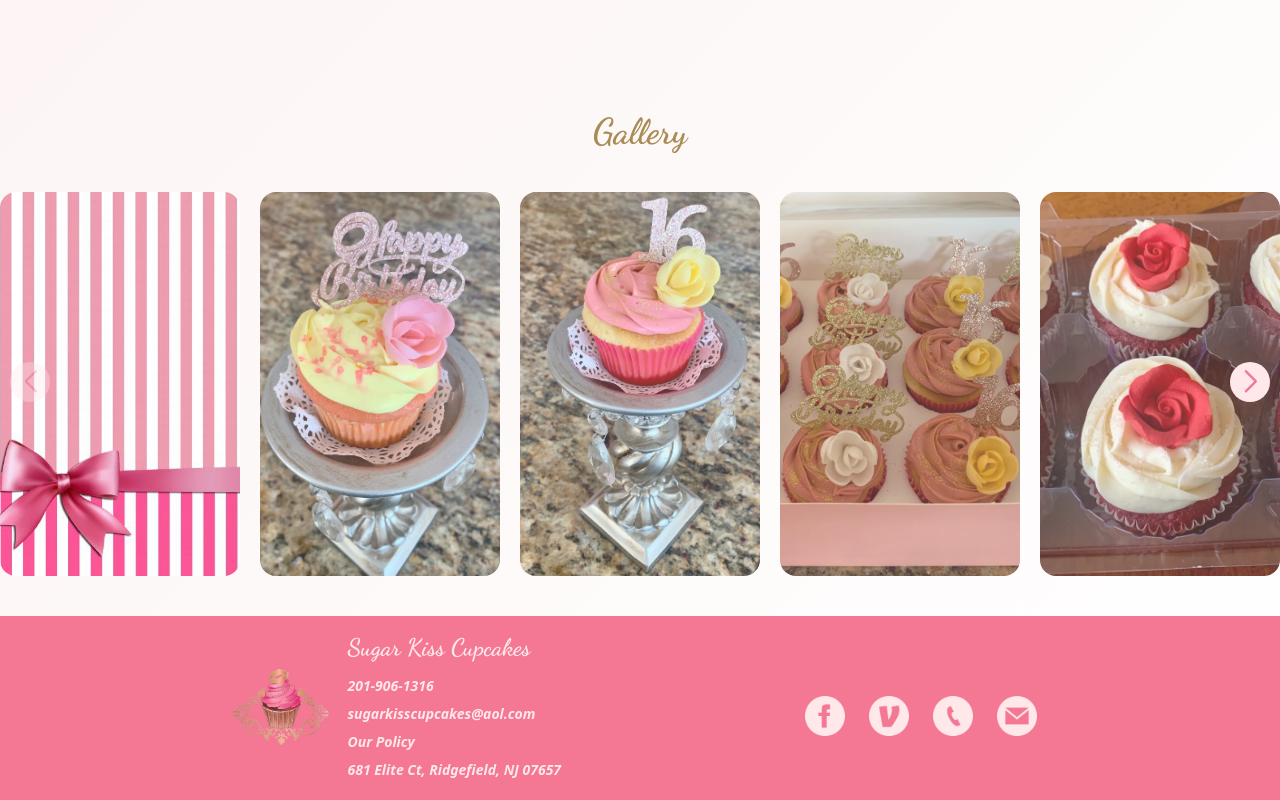
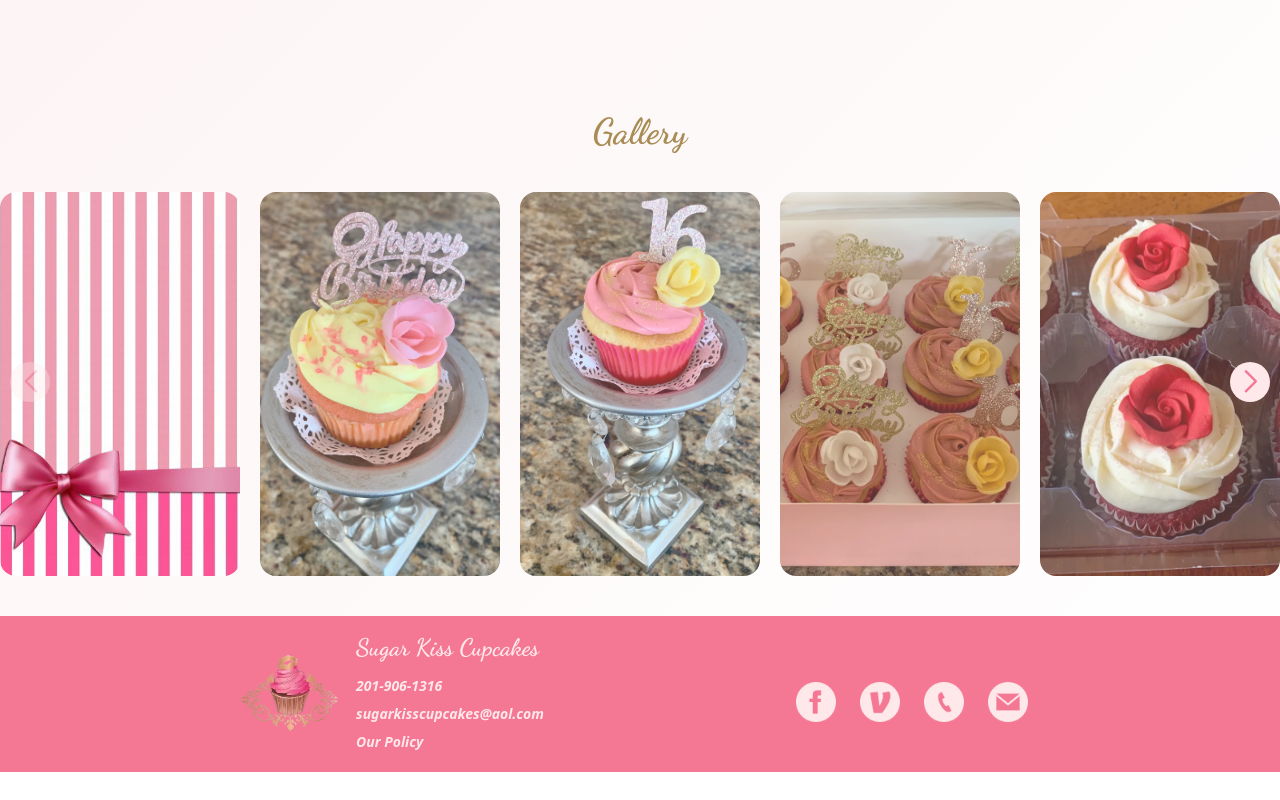
Before and after one commit to darideveloper/sugar-kiss-cupcakes, a Next.js app: page / in a window 1280 px wide. Shown: the part 4242-5042 px from the top of the page. After the commit the page ends 5014 px from the top, so only its background shows below. Built offline with nearby package versions, Linux system fonts and the light colour scheme.

Commit message:
feat (footer): remove maps link

```diff
--- a/sections/footer.jsx
+++ b/sections/footer.jsx
@@ -45,11 +45,6 @@ export default function Footer() {
       "link": "/policy",
       "is_external": false
     },
-    {
-      "text": "681 Elite Ct, Ridgefield, NJ 07657",
-      "link": "https://www.google.com/maps/place/681+Elite+Ct,+Ridgefield,+NJ+07657/@40.826412,-74.003349,15z/data=!4m6!3m5!1s0x89c2f7bcd763bd39:0x1cc78f816f130c93!8m2!3d40.8265033!4d-74.0033488!16s%2Fg%2F11c4vvfs70?hl=en-US&entry=ttu",
-      "is_external": true
-    }
   ]
 
   return (
```
